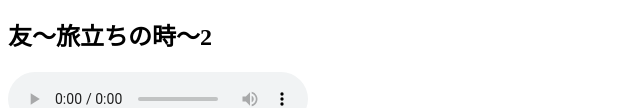
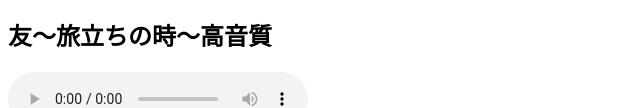
Before and after one commit to scfcdv/gassyou, a plain HTML site: page index.html in a window 1280 px wide. Shown: the part 506-614 px from the top of the page, without its empty margins (0-640 px from the left). Drawn offline with Linux system fonts and the light colour scheme.

Commit message:
Update index.html

```diff
--- a/index.html
+++ b/index.html
@@ -7,5 +7,5 @@
 <audio controls src="友〜旅立ちの時〜.mp3"></audio><br>
 <h2>友〜旅立ちの時〜 男声</h2>
 <audio controls src="友〜旅立ちの時〜 男声.mp3"></audio><br>
-<h2>友〜旅立ちの時〜2</h2>
+<h2>友〜旅立ちの時〜高音質</h2>
 <audio controls src="友〜旅立ちの時〜2.mp3"></audio><br>
```
